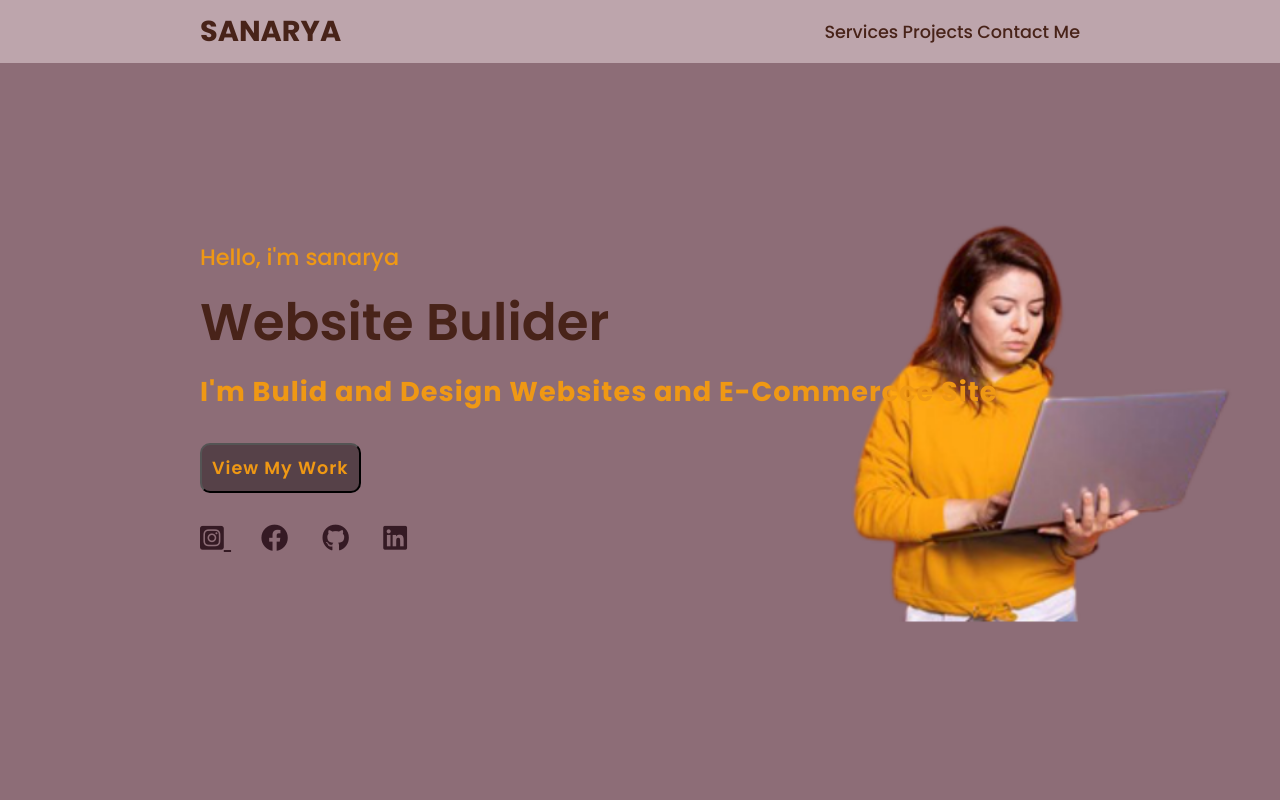
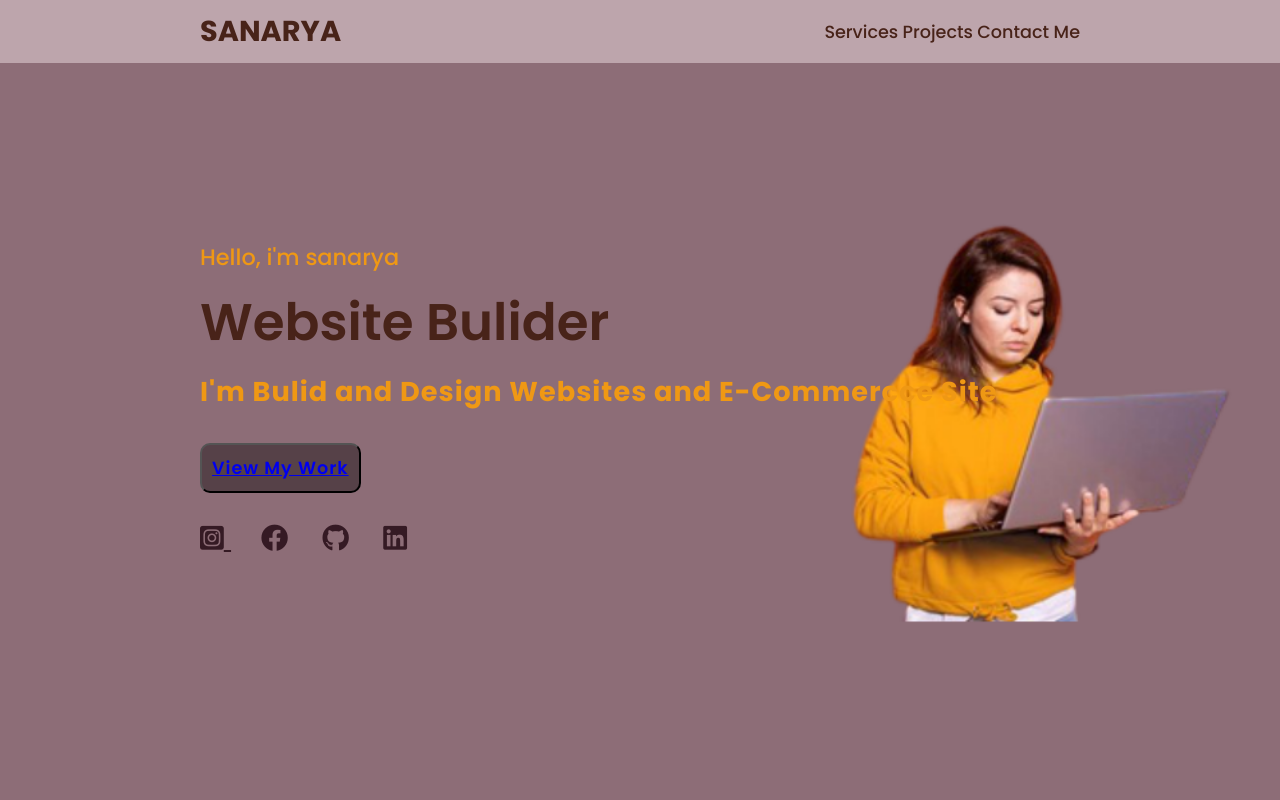
Before and after one commit to sanaryasaher/templte2, a plain HTML site: page index.html in a window 1280 px wide. Shown: the top 800 px of the page. Drawn offline with Linux system fonts and the light colour scheme.

Commit message:
Update index.html

```diff
--- a/index.html
+++ b/index.html
@@ -27,7 +27,7 @@
             </h2>
             <h3>I'm Bulid and Design Websites and E-Commercce Site</h3>
 
-            <button >View My Work</button>
+            <button ><a href="https://sanaryasaher.github.io/Templet1/Index.html">View My Work</a></button>
             <br>
             <br>
             <div class="icons">
```
